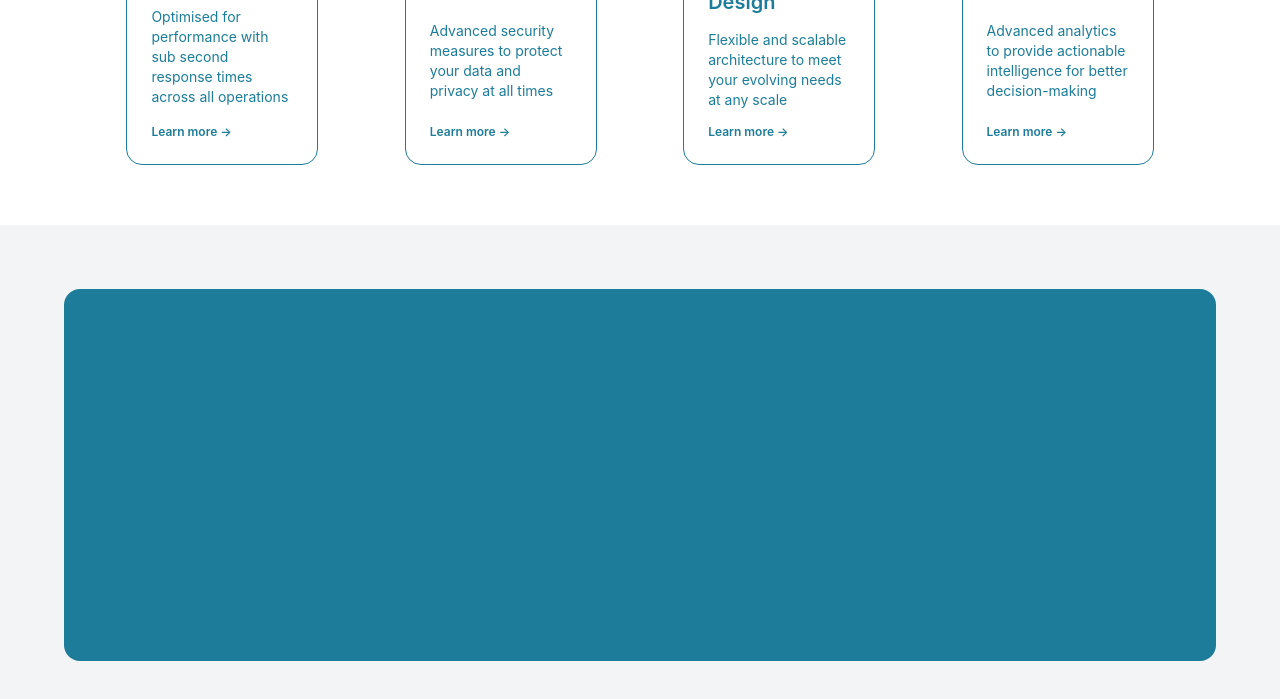
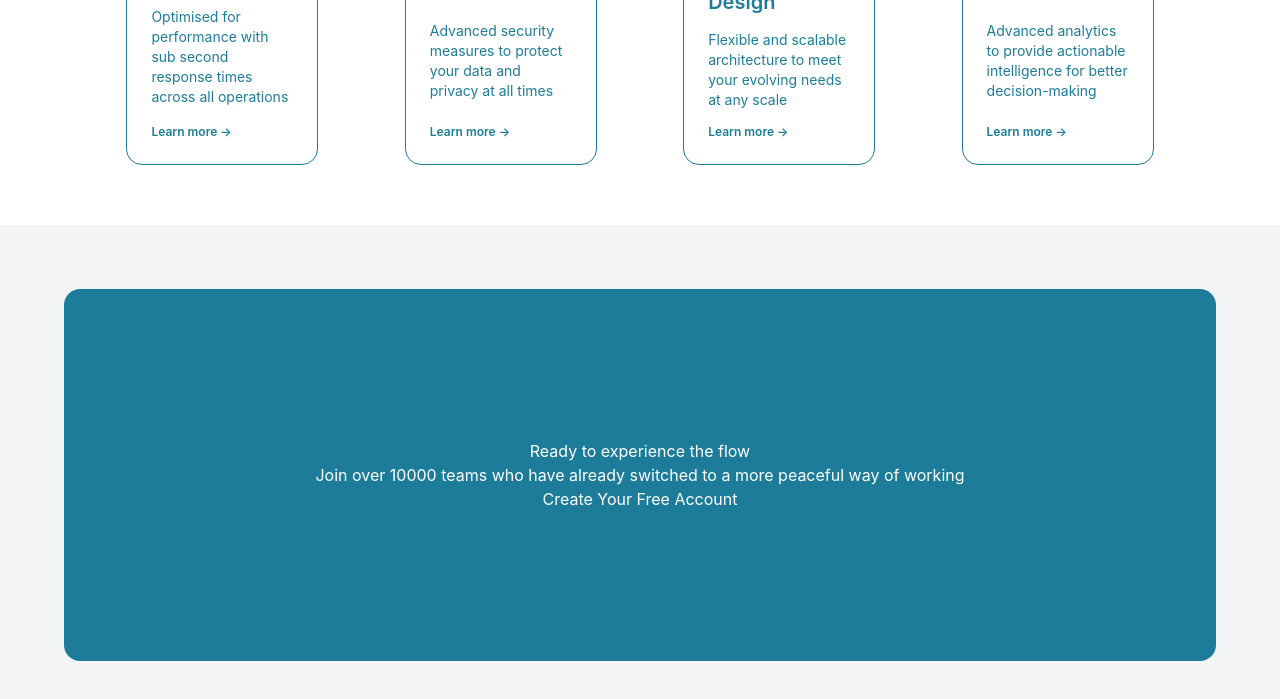
Before and after one commit to zamil-akhter/tailwind-mastery, a website built with Vite: page index.html in a window 1280 px wide. Shown: the part 1299-1998 px from the top of the page. Built offline with nearby package versions, Linux system fonts and the light colour scheme.

Commit message:
add text

```diff
--- a/index.html
+++ b/index.html
@@ -78,8 +78,10 @@
 
       <!-- Content second -->
       <div class="bg-gray-100 w-full h-full p-16">
-        <div class="bg-[#1C7C99] w-full h-full rounded-2xl">
-
+        <div class="bg-[#1C7C99] w-full h-full rounded-2xl text-white flex flex-col justify-center items-center">
+            <p>Ready to experience the flow</p>
+            <p>Join over 10000 teams who have already switched to a more peaceful way of working</p>
+            <button>Create Your Free Account</button>
         </div>
       </div>
     </div>
```
